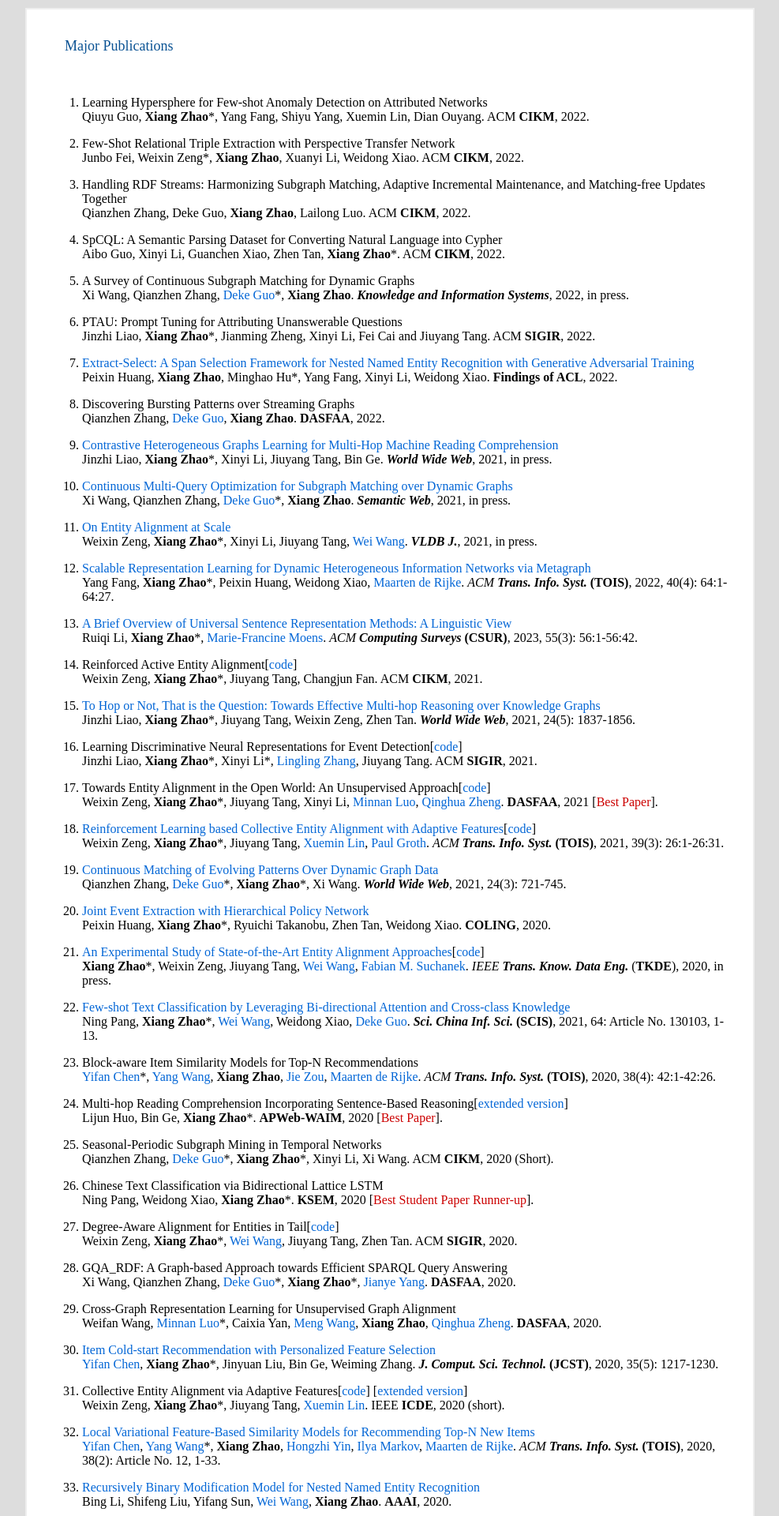
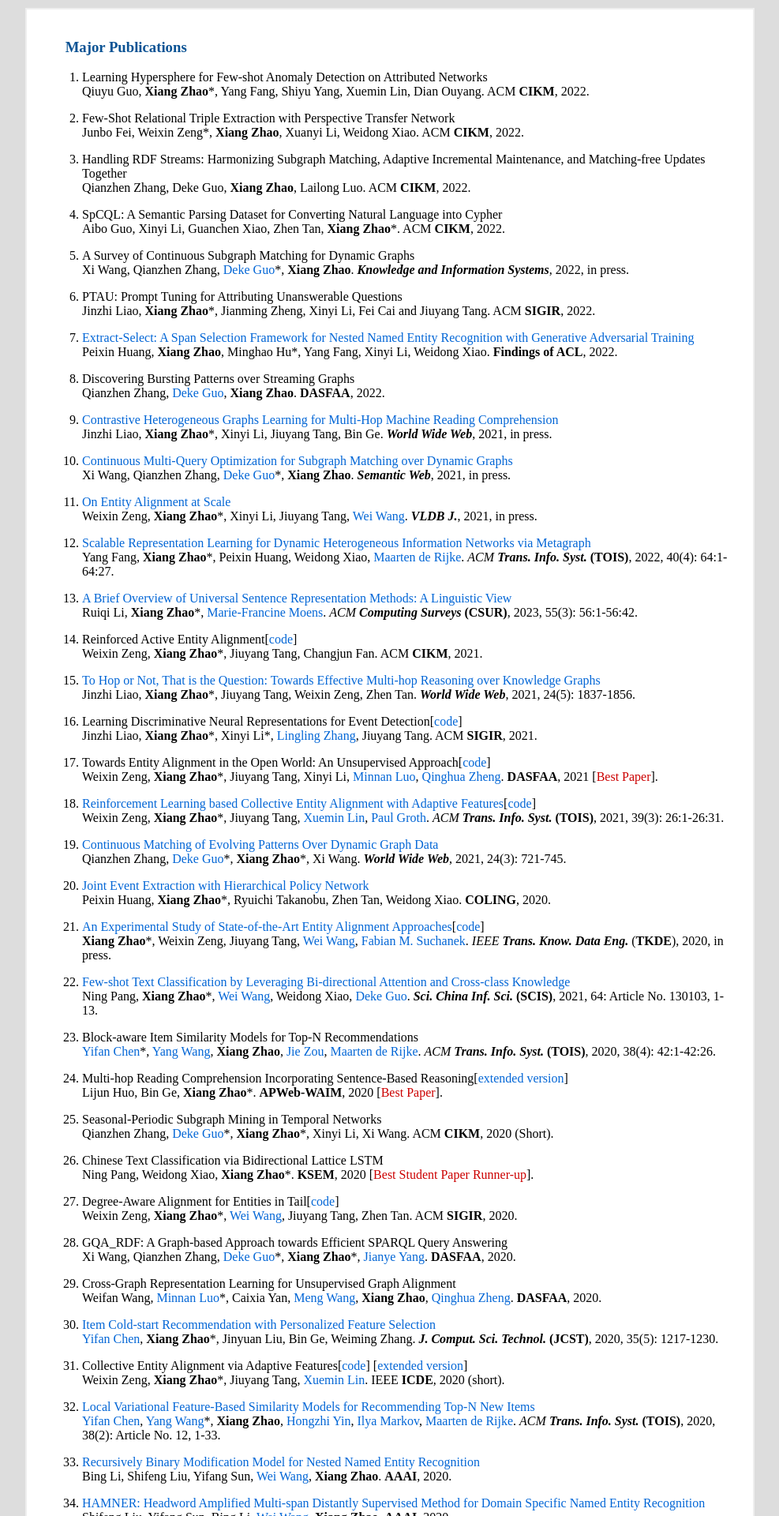
Before and after one commit to xiangz-nudt/xiangz-nudt.github.io, a Jekyll site: the page pub.html, which Jekyll copies as it is, in a window 1280 px wide. Shown: the top 1920 px of the page at 79% size, without its empty margins (146-1133 px from the left). Built offline with Jekyll 4.4.1, drawn with Linux system fonts in a browser that asks for light colours.

Commit message:
Update pub.html

```diff
--- a/pub.html
+++ b/pub.html
@@ -15,8 +15,7 @@
   <div style="width:920px;background:#ffffff;margin:10px auto;border:2px solid #eeeeee">
   <div style="width:860px;margin:0px auto">
   <br/>
-  <p style="color:#0b5394;font-size:large">&ensp;&ensp;Major Publications</p>
-  <br/>
+  <h3 style="color:#0b5394">&ensp;&ensp;Major Publications</h3>
   <ol type="1" start="1">
 <li><p>Learning Hypersphere for Few-shot Anomaly Detection on Attributed Networks<br/>Qiuyu Guo, <b>Xiang Zhao</b>*, Yang Fang, Shiyu Yang, Xuemin Lin, Dian Ouyang. ACM <b>CIKM</b>, 2022.</p></li>
 
```
